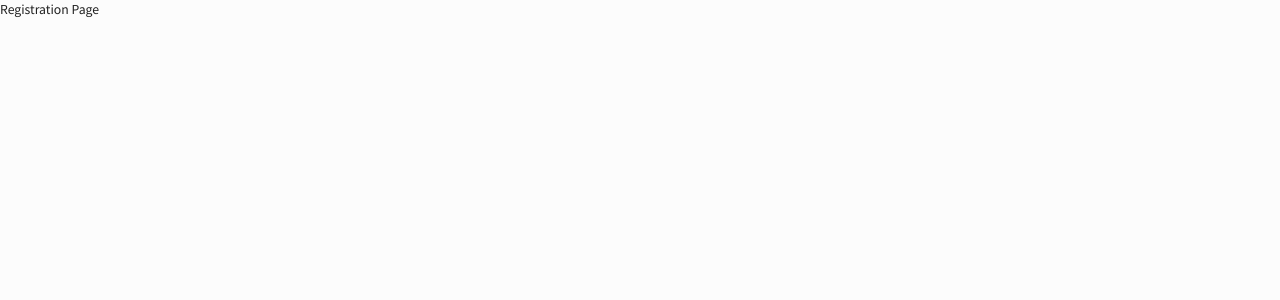
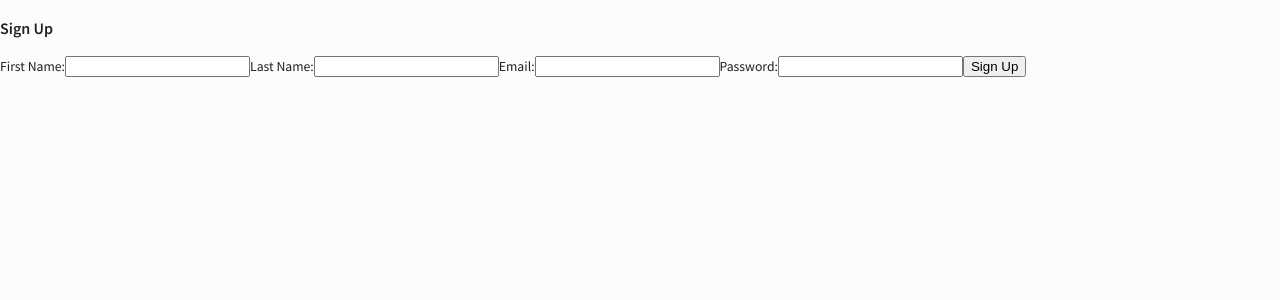
Before and after one commit to SUNIL12502/New, a React (Create React App) app: page /register in a window 1280 px wide. Shown: the top 300 px of the page. Built offline with nearby package versions, Linux system fonts and the light colour scheme.

Commit message:
Signup frontend+backend hooks login logout button

```diff
--- /dev/null
+++ b/src/contexts/AuthContext.jsx
@@ -0,0 +1,27 @@
+import { createContext, useReducer } from 'react';
+
+export const AuthContext = createContext()
+
+export const authReducer =(state,action) =>{
+    switch(action.type){
+        case 'LOGIN':
+            return { user: action.payload}
+        case 'LOGOUT':
+            return { user:null }
+        default:
+            return state
+    }
+}
+
+export const AuthContextProvider = ({ children })=>{
+    const [state, dispatch] = useReducer (authReducer,{
+        user:null
+    })
+    console.log('AuthContext state: ',state)
+
+    return (
+        <AuthContext.Provider value={{...state,dispatch}}>
+            {children}
+        </AuthContext.Provider>
+    )
+}
--- a/src/global/LandingPage.jsx
+++ b/src/global/LandingPage.jsx
@@ -158,6 +158,7 @@
     // the history stack instead of adding a new one.
 
   }
+
   return (
     <Box sx={{width:"100vw", flexGrow: 1}}>
       <AppBar position="static">
@@ -175,8 +176,12 @@
             Stock Portfolio Mangement
           </Typography>
           {/* <List color="inherit" sx={{ ml: "75vw" }} to="/login">Login</List> */}
-          <Button color="inherit" sx={{ ml: "75vw" }} onClick={loginHandler}>Login</Button>
-          <Button color="inherit" onClick={registerHandler}>Signup</Button>
+          <div>
+            <Button color="inherit" sx={{ ml: "75vw" }} onClick={loginHandler}>Login</Button>
+            <Button color="inherit" onClick={registerHandler}>Signup</Button>
+          </div>
+
+
         </Toolbar>
       </AppBar>
     </Box>
--- a/src/global/Topbar.jsx
+++ b/src/global/Topbar.jsx
@@ -13,7 +13,7 @@
 import SearchIcon from "@mui/icons-material/Search";
 import { rows } from './../Symbol';
 import TextField from '@mui/material/TextField';
-
+import { useLogout } from './../hooks/useLogout';
 
 
 const filterOptions = createFilterOptions({
@@ -25,6 +25,13 @@
     const theme = useTheme();
     const colors = tokens(theme.palette.mode);
     const colorMode = useContext(ColorModeContext);
+    const { logout } = useLogout();
+
+    async function logoutHandler(event) {
+      logout();
+    }
+
+
     return (
         <Box display="flex" justifyContent="space-between" p={2}>
             {/* //box is just like div but it is convineint (we can write css on box directly unlike div) */}
@@ -65,7 +72,7 @@
             <IconButton>
                 <SettingsOutlinedIcon />
             </IconButton>
-            <IconButton>
+            <IconButton onClick={logoutHandler}>
                 <PersonOutlinedIcon />
             </IconButton>
 
--- /dev/null
+++ b/src/hooks/useAuthContext.jsx
@@ -0,0 +1,12 @@
+import { AuthContext } from '../contexts/AuthContext.jsx';
+import { useContext } from 'react';
+
+export const useAuthContext = () =>{
+    const context = useContext(AuthContext)
+
+    if(!context) {
+        throw Error('useAuthContext must be used inside an AuthContextProvider')
+    }
+
+    return context
+}
--- /dev/null
+++ b/src/hooks/useLogin.jsx
@@ -0,0 +1,37 @@
+import { useState } from 'react';
+import { useAuthContext } from './useAuthContext.jsx';
+
+export const useLogin = () =>{
+    const [error, setError] = useState(null);
+    const [isLoading, setIsLoading] = useState(null);
+    const { dispatch } = useAuthContext();
+
+    const login = async (email, password) =>{
+        setIsLoading(true)
+        setError(null)
+
+
+        const url = "http://localhost:8080/user/login/";
+        const response = await fetch (url, {
+            method: 'POST',
+            headers:{'Content-Type':'application/json'},
+            body: JSON.stringify({email, password})
+        })
+        const json = await response.json()
+
+        if(!response.ok){
+            setIsLoading(false)
+            setError(json.error)
+        }
+        if(response.ok){
+            // save the user to local browser storage
+            localStorage.setItem('user',JSON.stringify(json))
+
+            // Update the auth context
+            dispatch({type:'LOGIN', payload: json});
+            setIsLoading(false);
+        }
+
+    }
+    return ({ login,  error, isLoading });
+};
--- /dev/null
+++ b/src/hooks/useLogout.jsx
@@ -0,0 +1,13 @@
+import { useAuthContext } from './useAuthContext.jsx';
+export const useLogout = ()=>{
+    const { dispatch } =useAuthContext();
+
+    const logout = () =>{
+        // Remove user from storage
+        localStorage.removeItem('user');
+
+        // Dispatch logout action
+        dispatch({type:'LOGOUT'})
+    }
+    return {logout};
+}
--- /dev/null
+++ b/src/hooks/useSignup.jsx
@@ -0,0 +1,37 @@
+import { useState } from 'react';
+import { useAuthContext } from './useAuthContext.jsx';
+
+export const useSignup = () =>{
+    const [error, setError] = useState(null);
+    const [isLoading, setIsLoading] = useState(null);
+    const { dispatch } = useAuthContext();
+
+    const signup = async (firstName, lastName, email, password) =>{
+        setIsLoading(true)
+        setError(null)
+
+
+        const url = "http://localhost:8080/user/signup/";
+        const response = await fetch (url, {
+            method: 'POST',
+            headers:{'Content-Type':'application/json'},
+            body: JSON.stringify({firstName, lastName, email, password})
+        })
+        const json = await response.json()
+
+        if(!response.ok){
+            setIsLoading(false)
+            setError(json.error)
+        }
+        if(response.ok){
+            // save the user to local browser storage
+            localStorage.setItem('user',JSON.stringify(json))
+
+            // Update the auth context
+            dispatch({type:'LOGIN', payload: json});
+            setIsLoading(false);
+        }
+
+    }
+    return ({ signup,  error, isLoading });
+};
--- a/src/index.js
+++ b/src/index.js
@@ -4,18 +4,17 @@
 import App from './App';
 import { BrowserRouter } from "react-router-dom";
 import { ProSidebarProvider } from 'react-pro-sidebar';
-
+import { AuthContextProvider } from './contexts/AuthContext.jsx'
 
 const root = ReactDOM.createRoot(document.getElementById("root"));
 root.render(
   <React.StrictMode>
     <BrowserRouter>
-    <ProSidebarProvider>
-    <App />
-
-
-    </ProSidebarProvider>
-
+      <AuthContextProvider>
+        <ProSidebarProvider>
+          <App />
+        </ProSidebarProvider>
+      </AuthContextProvider>
     </BrowserRouter>
   </React.StrictMode>
 );
--- a/src/scenes/login/Login.jsx
+++ b/src/scenes/login/Login.jsx
@@ -1,11 +1,50 @@
+// const Login = ()  => {
+//     return <div><form >
+//     <label htmlFor="">Email ID</label>
+//     <input type="text" />
+//     <label htmlFor="">Password</label>
+//     <input type="text" />
+//     <button>Sign in</button>
+// </form></div>
+// }
+
+// export default Login;
+
+import { useState } from "react";
+import { useLogin } from '../../hooks/useLogin.jsx'
+
 const Login = ()  => {
-    return <div><form >
-    <label htmlFor="">Email ID</label>
-    <input type="text" />
-    <label htmlFor="">Password</label>
-    <input type="text" />
-    <button>Sign in</button>
-</form></div>
+    const [email, setEmail] = useState('');
+    const [password, setPassword] = useState('');
+    const {login, error, isLoading} = useLogin();
+
+    const handleSubmit = async (e) =>{
+        e.preventDefault()
+        await login(email,password)
+
+    }
+    return (
+        <form className="login" onSubmit={handleSubmit}>
+            <h3>Log In</h3>
+
+            <label>Email:</label>
+            <input
+                type="email"
+                onChange={(e) =>{setEmail(e.target.value)}}
+                value = {email}
+            />
+
+            <label>Password:</label>
+            <input
+                type="password"
+                onChange={(e) =>{setPassword(e.target.value)}}
+                value = {password}
+            />
+
+            <button disabled={isLoading}>Log in</button>
+            {error && <div className="error">{error}</div>}
+        </form>
+    )
 }
 
 export default Login;
--- a/src/scenes/register/Register.jsx
+++ b/src/scenes/register/Register.jsx
@@ -1,5 +1,58 @@
+import { useState } from 'react';
+import { useSignup } from '../../hooks/useSignup.jsx'
+
 const Register = ()  => {
-    return <div>Registration Page</div>
+    const [firstName, setFirstName] = useState('');
+    const [lastName, setLastName] = useState('');
+    const [email, setEmail] = useState('');
+    const [password, setPassword] = useState('');
+    const {signup, error, isLoading} = useSignup();
+
+    const handleSubmit = async (e) =>{
+        e.preventDefault()
+        await signup(firstName, lastName, email, password)
+        // setFirstName('');
+        // setLastName('');
+        // setEmail('');
+        // setPassword('');
+    }
+    return (
+        <form className="signup" onSubmit={handleSubmit}>
+            <h3>Sign Up</h3>
+
+            <label>First Name:</label>
+            <input
+                type="text"
+                onChange={(e) =>{setFirstName(e.target.value)}}
+                value = {firstName}
+            />
+
+            <label>Last Name:</label>
+            <input
+                type="text"
+                onChange={(e) =>{setLastName(e.target.value)}}
+                value = {lastName}
+            />
+
+            <label>Email:</label>
+            <input
+                type="email"
+                onChange={(e) =>{setEmail(e.target.value)}}
+                value = {email}
+            />
+
+            <label>Password:</label>
+            <input
+                type="password"
+                onChange={(e) =>{setPassword(e.target.value)}}
+                value = {password}
+            />
+
+            <button disabled={isLoading}>Sign Up</button>
+
+            {error && <div className='error'>{error}</div>}
+        </form>
+    )
 }
 
 export default Register;
```
